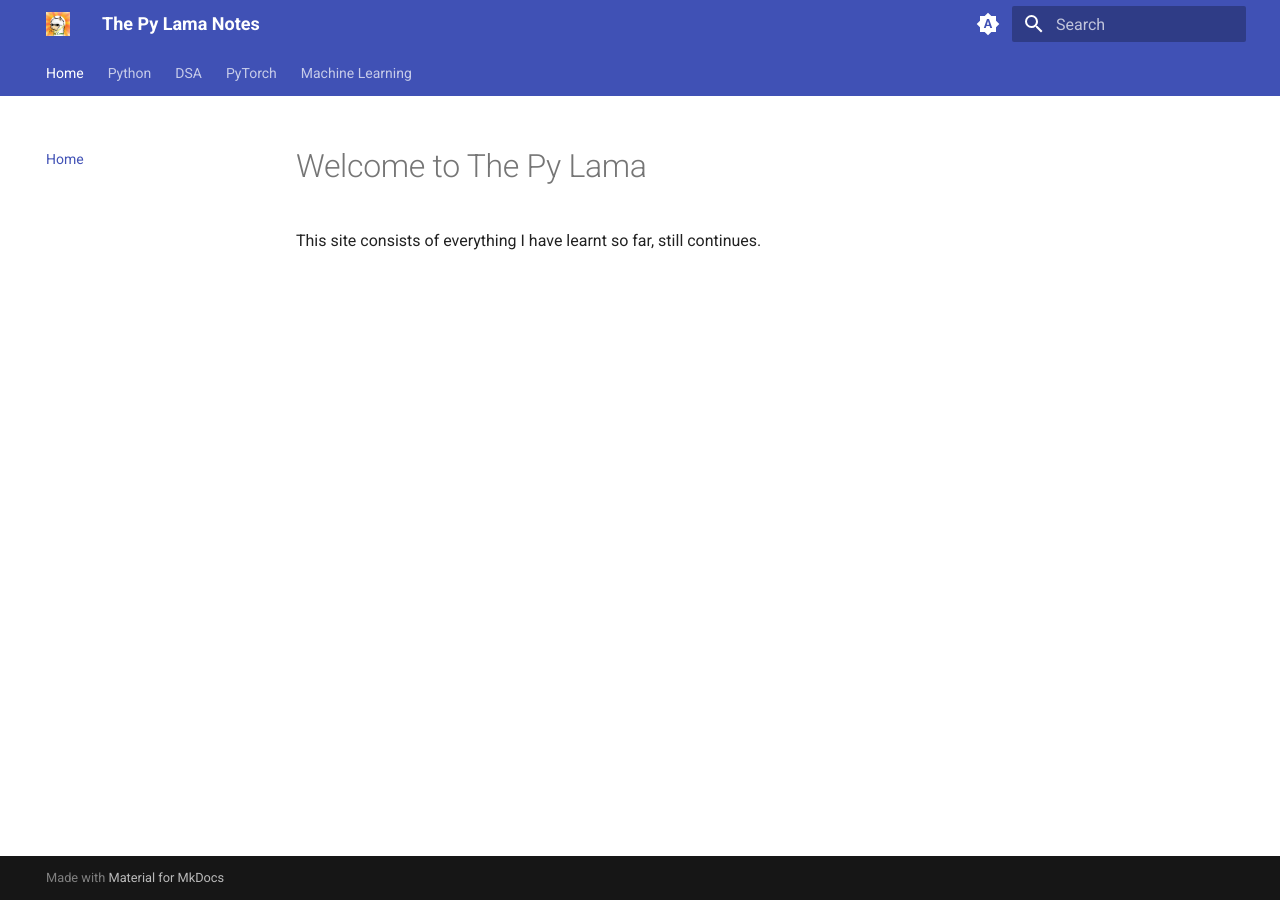
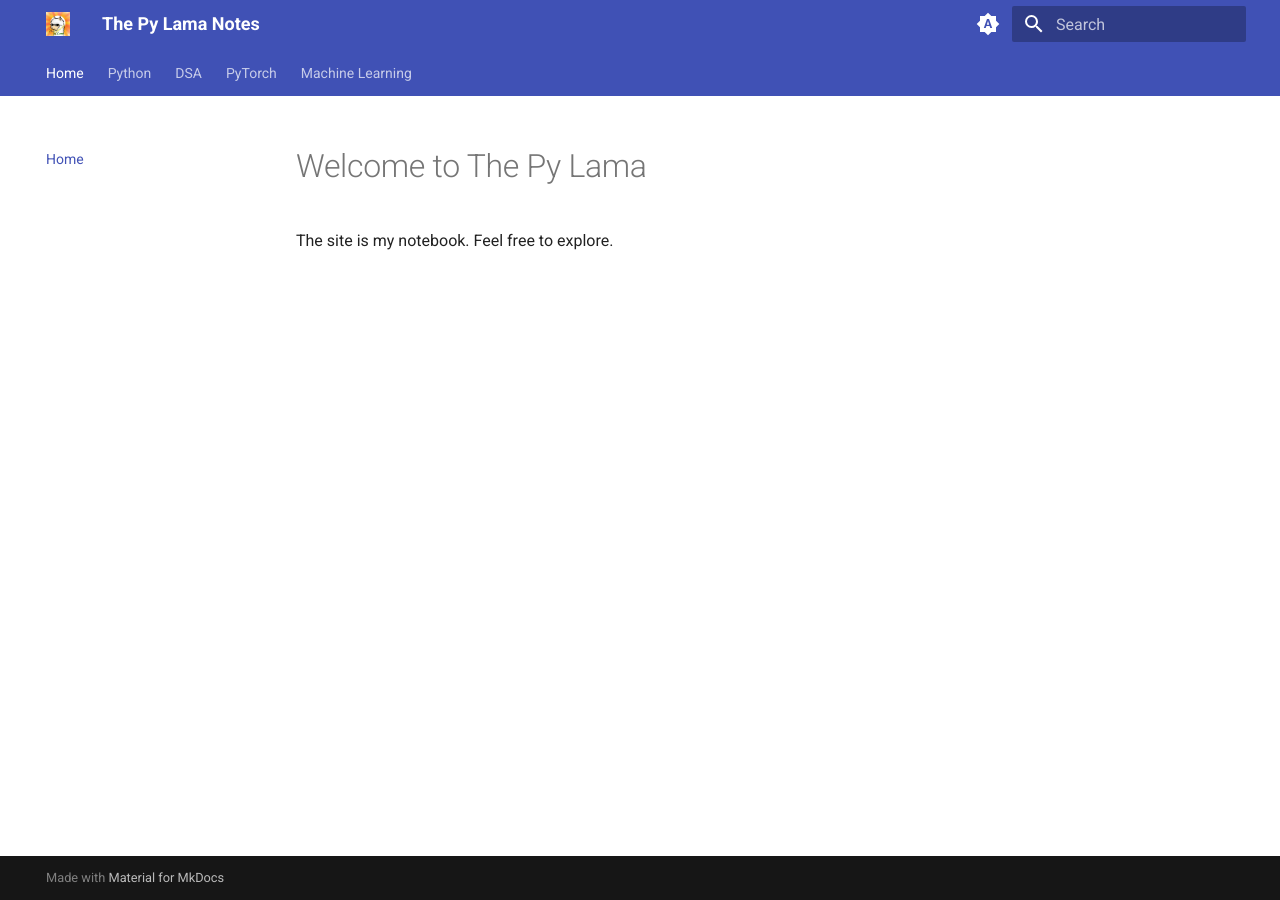
Before and after one commit to GSAUC3/ThePyLama, an MkDocs documentation site: the page built from docs/index.md, in a window 1280 px wide. Built offline with MkDocs 1.6.1 and Material for MkDocs 9.7.7, drawn with Linux system fonts in a browser that asks for light colours.

Commit message:
actions++

```diff
--- a/docs/index.md
+++ b/docs/index.md
@@ -1,3 +1,3 @@
 # Welcome to The Py Lama
 
-This site consists of everything I have learnt so far, still continues.
+The site is my notebook. Feel free to explore.
```
Also changed, not shown: 1 other file.
